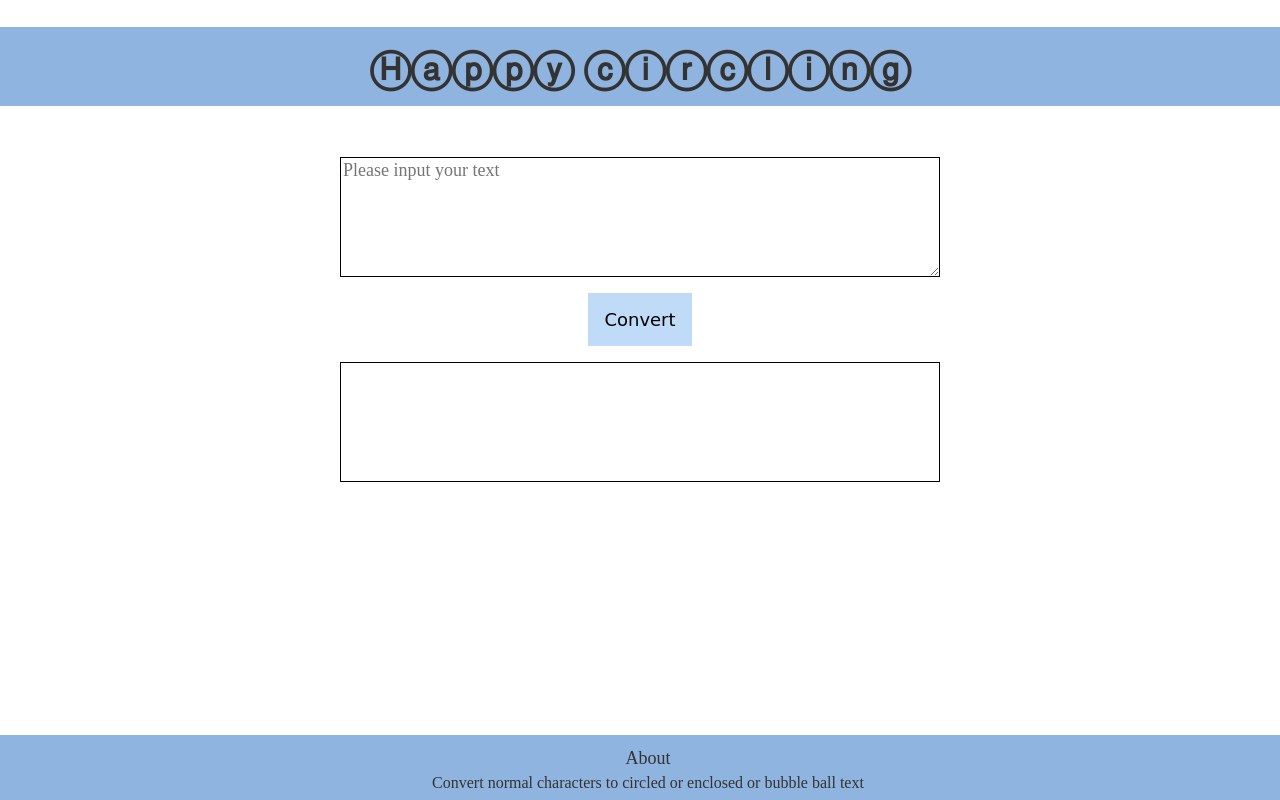
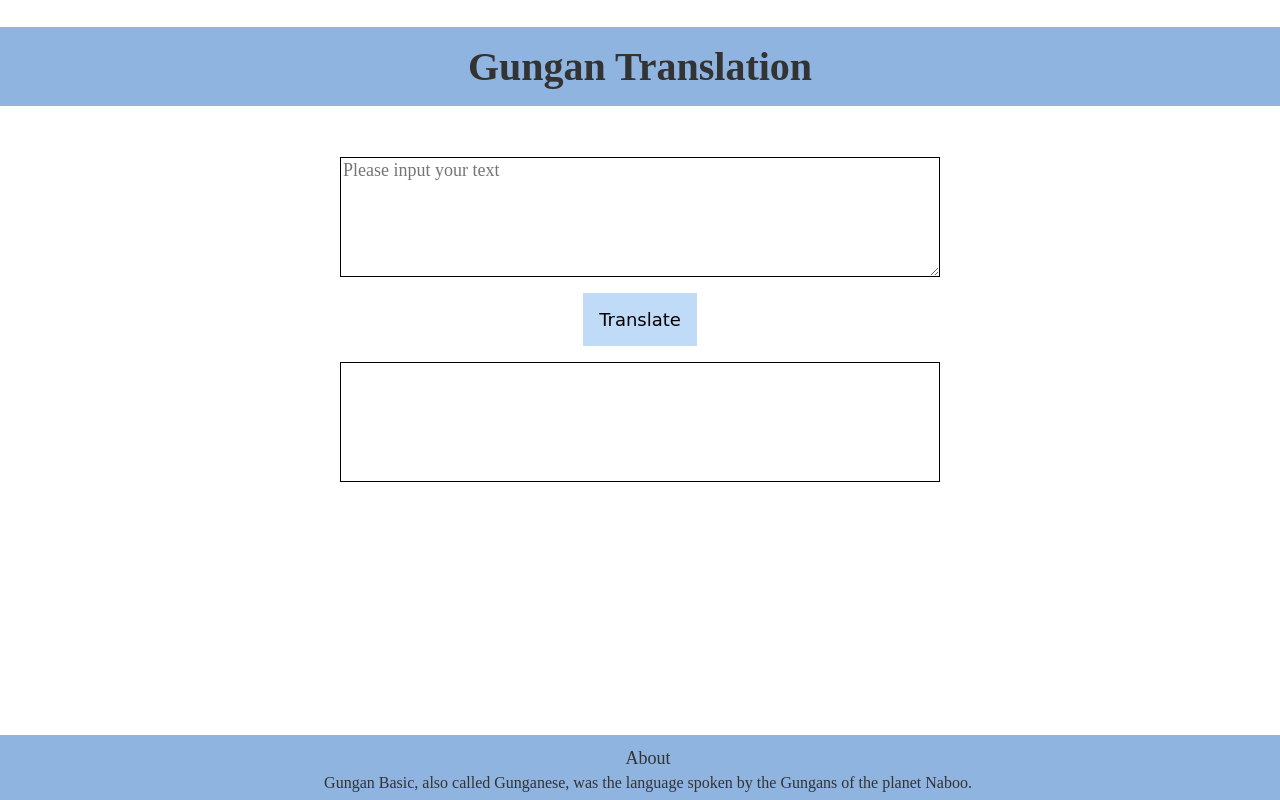
Before and after one commit to Shubha1096/GunganTranslation, a plain HTML site: page index.html in a window 1280 px wide. Drawn offline with Linux system fonts and the light colour scheme; a web font is replaced by a local one.

Commit message:
API Change

```diff
--- a/index.html
+++ b/index.html
@@ -7,18 +7,18 @@
     <link rel="stylesheet" href="styles.css"/>
 </head>
 <body>
-    <h1>Ⓗⓐⓟⓟⓨ ⓒⓘⓡⓒⓛⓘⓝⓖ</h1>
+    <h1>Gungan Translation</h1>
     <main>
         <textarea id="input"
             placeholder="Please input your text"></textarea>
        <div class="convert-btn">
-           <button id="convert-button"> Convert</button>
+           <button id="convert-button"> Translate</button>
         </div>
         <div id="converted-output"></div>
     </main>
     <footer>
         <div Class="footer-heading">About</div>
-        <div>Convert normal characters to circled or enclosed or bubble ball text</div>
+        <div>Gungan Basic, also called Gunganese, was the language spoken by the Gungans of the planet Naboo. </div>
     </footer>
 </body>
     <script src= "textConvertor.js" type=text/javascript></script>
--- a/textConvertor.js
+++ b/textConvertor.js
@@ -2,7 +2,7 @@ var btnTranslate = document.querySelector("#convert-button");
 var txtInput = document.querySelector("#input");
 var outputDiv = document.querySelector("#converted-output");
 
-var serverURL = "https://api.funtranslations.com/translate/circled-text.json"
+var serverURL = "https://api.funtranslations.com/translate/gungan.json"
 
 function ConversionURL(input) {
     return serverURL + "?" + "text=" + input
```
